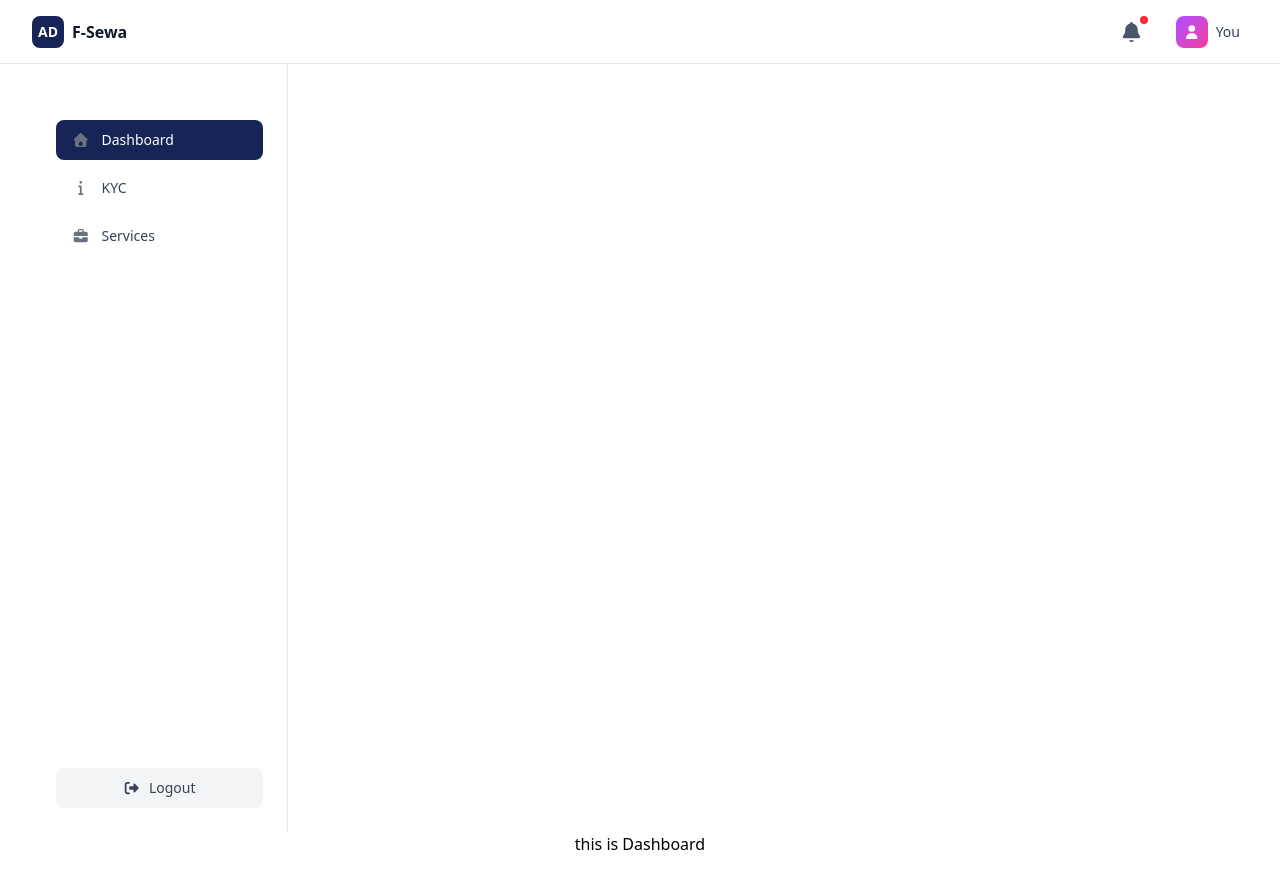
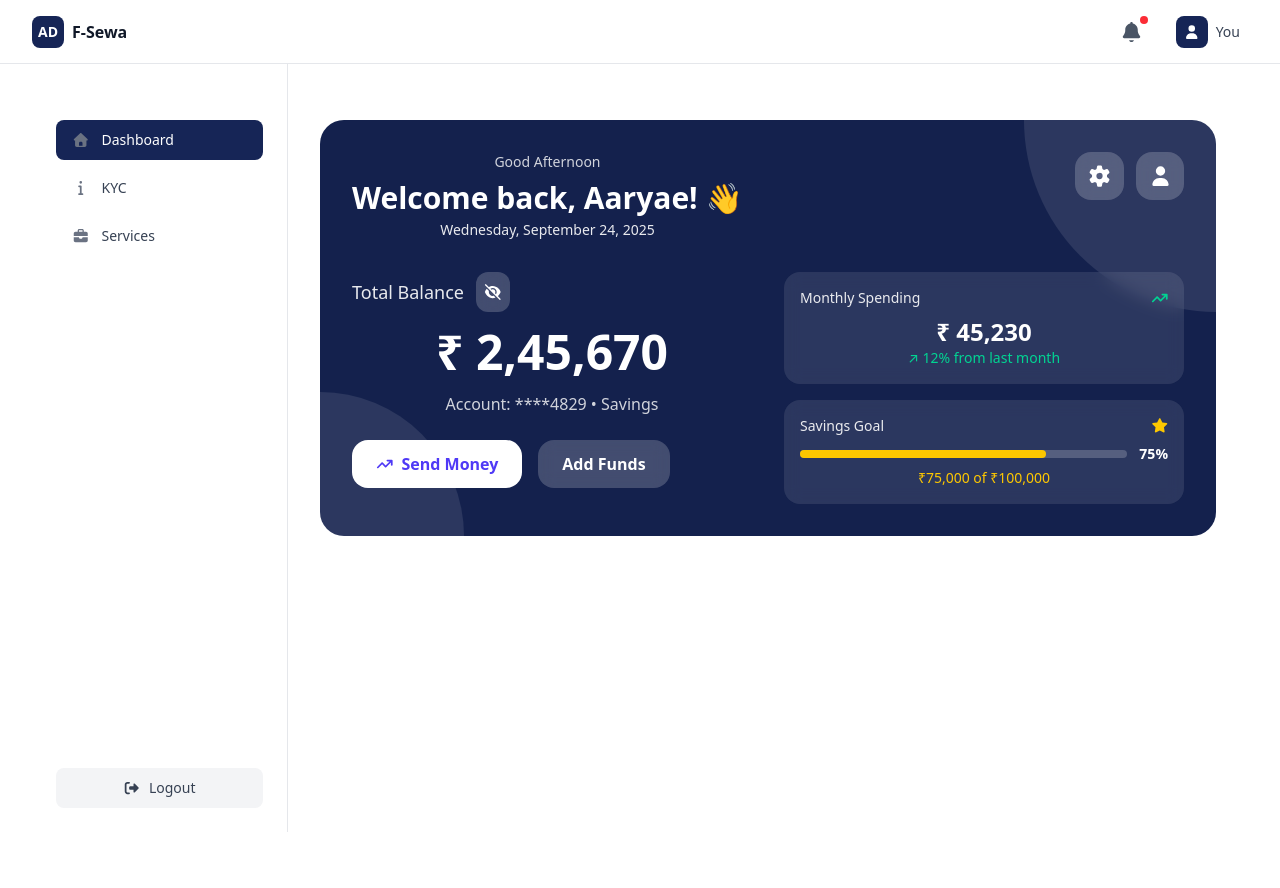
Before and after one commit to aaryae/DPS-Frontend, a React (Vite) app: page / in a window 1280 px wide. After the commit the page ends 864 px from the top, so only its background shows below. Built offline with nearby package versions, Linux system fonts and the light colour scheme.

Commit message:
feat: dashboard-herocard created

```diff
--- /dev/null
+++ b/src/hooks/useTime.ts
@@ -0,0 +1,29 @@
+import { useState, useEffect } from "react";
+
+export const useTime = () => {
+  const [time, setTime] = useState(new Date());
+  const [greeting, setGreeting] = useState("Morning");
+
+  useEffect(() => {
+    // update every second
+    const timer = setInterval(() => {
+      const newTime = new Date();
+      setTime(newTime);
+
+      const hour = newTime.getHours();
+
+      if (hour >= 12 && hour < 17) {
+        setGreeting("Afternoon");
+      } else if (hour >= 17) {
+        setGreeting("Evening");
+      } else {
+        setGreeting("Morning");
+      }
+    }, 1000);
+
+    // cleanup
+    return () => clearInterval(timer);
+  }, []);
+
+  return { time, greeting };
+};
--- a/src/ui/landing/organisms/Header.tsx
+++ b/src/ui/landing/organisms/Header.tsx
@@ -48,7 +48,7 @@ const Header = ({ onMenuToggle }:any) => {
               className="p-2 hover:bg-gray-100 rounded-lg transition-colors flex items-center gap-2"
               aria-label="Profile menu"
             >
-              <div className="w-8 h-8 bg-gradient-to-br from-purple-500 to-pink-500 rounded-lg flex items-center justify-center">
+              <div className="w-8 h-8 bg-blue-950 rounded-lg flex items-center justify-center">
                 <FontAwesomeIcon icon={faUser} className="text-white" size="sm" />
               </div>
               <span className="hidden sm:inline text-sm font-medium text-gray-700">You</span>
--- a/src/ui/landing/templates/Template.tsx
+++ b/src/ui/landing/templates/Template.tsx
@@ -1,20 +1,23 @@
-
 import { useState } from "react"
 import { Outlet } from "react-router-dom"
 import Header from "../organisms/Header"
 import Sidebar from "../organisms/Sidebar"
 
 const Template = () => {
-
-        const [sidebarOpen, setSidebarOpen] = useState(false)
-
+    const [sidebarOpen, setSidebarOpen] = useState(false)
 
     return (
-        <>
-        <Header onMenuToggle={() => setSidebarOpen(!sidebarOpen)} />
-        <Sidebar isOpen={sidebarOpen} onClose={() => setSidebarOpen(!sidebarOpen)} />
-        <Outlet/>
-        </>
+        <div className="flex min-h-screen">
+            <Sidebar isOpen={sidebarOpen} onClose={() => setSidebarOpen(false)} />
+
+            <div className="flex-1 flex flex-col">
+                <Header onMenuToggle={() => setSidebarOpen(!sidebarOpen)} />
+
+                <main className="flex-1 p-8 mt-14 md:p-8  lg:p-8">
+                    <Outlet />
+                </main>
+            </div>
+        </div>
     )
 }
 
--- /dev/null
+++ b/src/ui/user/molecules/HeroCard.tsx
@@ -0,0 +1,137 @@
+import {
+  faArrowTrendUp,
+  faEye,
+  faEyeSlash,
+  faGear,
+  faStar,
+  faUser,
+} from "@fortawesome/free-solid-svg-icons";
+import { FontAwesomeIcon } from "@fortawesome/react-fontawesome";
+import { useTime } from "@hooks/useTime";
+import { useState } from "react";
+
+const HeroCard = () => {
+  const { time, greeting } = useTime();
+  const [showBalance, setShowBalance] = useState(true);
+  const [currentView, setCurrentView] = useState("dashboard");
+
+  return (
+    <div className="space-y-8">
+      {/* Hero Balance Section */}
+      <div className="relative overflow-hidden">
+        <div className="absolute inset-0 bg-blue-950 rounded-3xl"></div>
+        <div className="absolute inset-0 bg-black/10 rounded-3xl"></div>
+        <div className="absolute top-0 right-0 w-96 h-96 bg-white/10 rounded-full -translate-y-48 translate-x-48"></div>
+        <div className="absolute bottom-0 left-0 w-72 h-72 bg-white/10 rounded-full translate-y-36 -translate-x-36"></div>
+
+        <div className="relative p-8 text-white">
+          <div className="flex justify-between items-start mb-8">
+            <div>
+              <p className="text-white/80 text-sm font-medium mb-2">
+                Good{" "}
+                {time.getHours() < 12
+                  ? "Morning"
+                  : time.getHours() < 18
+                  ? "Afternoon"
+                  : "Evening"}
+              </p>
+              <h2 className="text-3xl font-bold mb-1">Welcome back, Aaryae! 👋</h2>
+              <p className="text-white/90 text-sm">
+                {time.toLocaleDateString("en-US", {
+                  weekday: "long",
+                  year: "numeric",
+                  month: "long",
+                  day: "numeric",
+                })}
+              </p>
+            </div>
+
+            <div className="flex items-center gap-3">
+              <button className="p-3 bg-white/20 backdrop-blur-sm rounded-2xl hover:bg-white/30 transition-all duration-300">
+                <FontAwesomeIcon icon={faGear} size="lg" />
+              </button>
+              <div className="w-12 h-12 bg-white/20 backdrop-blur-sm rounded-2xl flex items-center justify-center">
+                <FontAwesomeIcon icon={faUser} size="lg" />
+              </div>
+            </div>
+          </div>
+
+          <div className="grid grid-cols-1 lg:grid-cols-2 gap-8">
+            <div>
+              <div className="flex items-center gap-3 mb-4">
+                <p className="text-white/90 text-lg font-medium">
+                  Total Balance
+                </p>
+                <button
+                  onClick={() => setShowBalance(!showBalance)}
+                  className="p-2 bg-white/20 backdrop-blur-sm rounded-xl hover:bg-white/30 transition-all duration-300"
+                >
+                  <FontAwesomeIcon
+                    icon={showBalance ? faEyeSlash : faEye}
+                    size="sm"
+                  />
+                </button>
+              </div>
+              <h1 className="text-5xl font-bold mb-4">
+                {showBalance ? "₹ 2,45,670" : "₹ ••••••"}
+              </h1>
+              <p className="text-white/80 mb-6">Account: ****4829 • Savings</p>
+
+              <div className="flex gap-4">
+                <button
+                  onClick={() => setCurrentView("transfer")}
+                  className="bg-white text-indigo-600 px-6 py-3 rounded-2xl font-semibold flex items-center gap-2 hover:bg-white/90 hover:shadow-2xl hover:-translate-y-1 transition-all duration-300"
+                >
+                  <FontAwesomeIcon icon={faArrowTrendUp} size="sm" />
+                  Send Money
+                </button>
+                <button className="bg-white/20 backdrop-blur-sm text-white px-6 py-3 rounded-2xl font-semibold hover:bg-white/30 hover:-translate-y-1 transition-all duration-300">
+                  Add Funds
+                </button>
+              </div>
+            </div>
+
+            <div className="space-y-4">
+              <div className="bg-white/10 backdrop-blur-sm p-4 rounded-2xl">
+                <div className="flex items-center justify-between mb-2">
+                  <span className="text-white/90 text-sm">Monthly Spending</span>
+                  <FontAwesomeIcon
+                    icon={faArrowTrendUp}
+                    className="text-emerald-400"
+                    size="sm"
+                  />
+                </div>
+                <p className="text-2xl font-bold">₹ 45,230</p>
+                <p className="text-emerald-400 text-sm">
+                  ↗ 12% from last month
+                </p>
+              </div>
+
+              <div className="bg-white/10 backdrop-blur-sm p-4 rounded-2xl">
+                <div className="flex items-center justify-between mb-2">
+                  <span className="text-white/90 text-sm">Savings Goal</span>
+                  <FontAwesomeIcon
+                    icon={faStar}
+                    className="text-yellow-400"
+                    size="sm"
+                  />
+                </div>
+                <div className="flex items-center gap-3">
+                  <div className="flex-1 bg-white/20 rounded-full h-2">
+                    <div className="bg-yellow-400 h-2 rounded-full w-3/4"></div>
+                  </div>
+                  <span className="text-sm font-semibold">75%</span>
+                </div>
+                <p className="text-yellow-400 text-sm mt-1">
+                  ₹75,000 of ₹100,000
+                </p>
+              </div>
+            </div>
+          </div>
+        </div>
+      </div>
+    </div>
+  );
+};
+
+export default HeroCard;
--- a/src/ui/user/pages/Dashboard.tsx
+++ b/src/ui/user/pages/Dashboard.tsx
@@ -1,8 +1,9 @@
+import HeroCard from "../molecules/HeroCard"
 
 const Dashboard = () => {
   return (
     <div>
-      this is Dashboard
+      <HeroCard/>
     </div>
   )
 }
```
